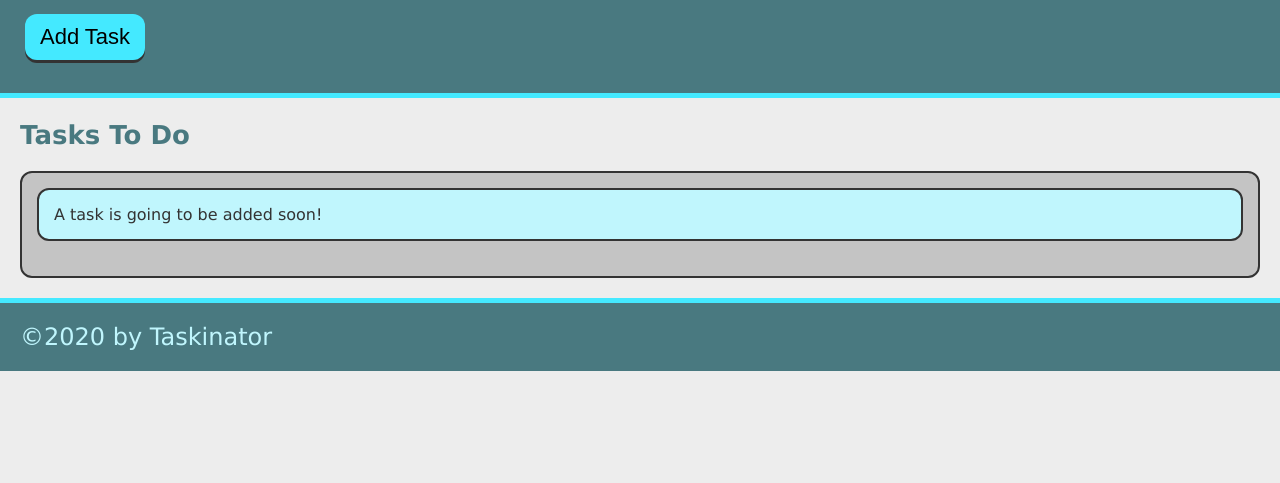
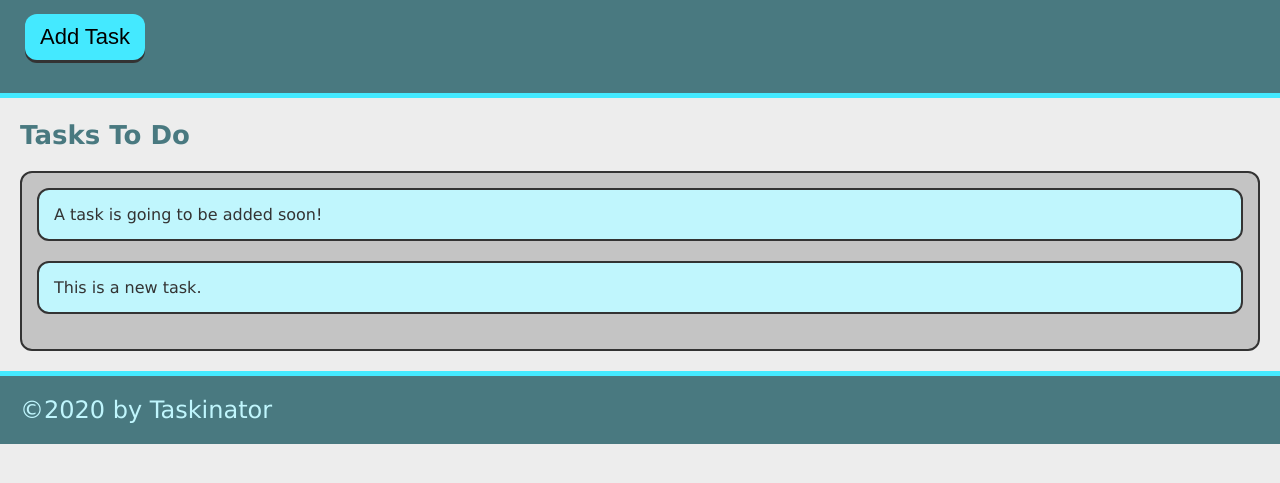
Before and after one commit to Danster4/Taskinator, a plain HTML site: page index.html in a window 1280 px wide. Both pictures are taken after a click on the button "Add Task". Shown: the part 115-598 px from the top of the page. Drawn offline with Linux system fonts and the light colour scheme.

Commit message:
add ability to add task

```diff
--- a/assets/js/script.js
+++ b/assets/js/script.js
@@ -0,0 +1,11 @@
+var buttonEl = document.querySelector("#save-task");
+var tasksToDoEl = document.querySelector("#tasks-to-do");
+
+var createTaskHandler = function() {
+    var listItemEl = document.createElement("li");
+    listItemEl.className = "task-item";
+    listItemEl.textContent = "This is a new task.";
+    tasksToDoEl.appendChild(listItemEl);
+  };
+
+  buttonEl.addEventListener("click", createTaskHandler);
--- a/index.html
+++ b/index.html
@@ -8,17 +8,16 @@
     <link rel="stylesheet" href="./assets/css/style.css">
 </head>
 <body>
-    <script src="./assets/js/script.js"></script>
     <header>
         <h1 class="page-title">Taskinator</h1>
         <p>Click the button below to add a new task!</p>
-        <button class="btn">Add Task</button>
+        <button class="btn" id="save-task">Add Task</button>
     </header>
 
     <main class="page=content">
         <section class="task-list-wrapper">
             <h2 class="list-title">Tasks To Do</h2>
-            <ul class="task-list">
+            <ul class="task-list" id="tasks-to-do">
                 <li class="task-item">A task is going to be added soon!</li>
             </ul>
         </section>
@@ -27,5 +26,6 @@
     <footer>
         &copy;2020 by Taskinator
     </footer>
+    <script src="./assets/js/script.js"></script>
 </body>
 </html>
```
